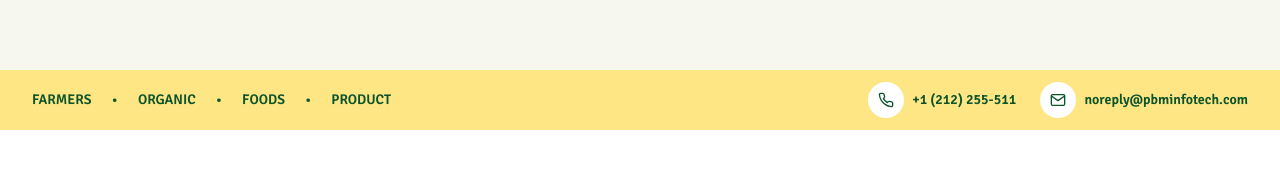
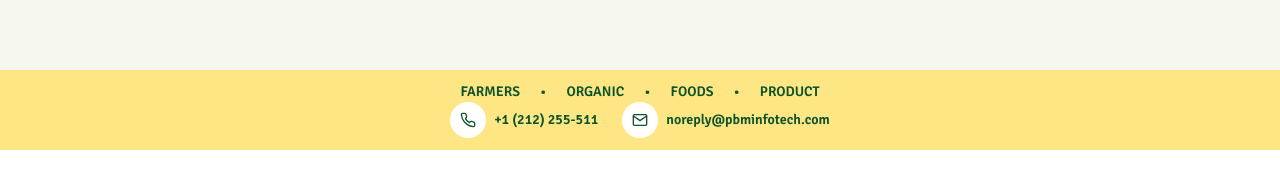
Before and after one commit to Hello007-wq/Aaagrimo, a React (Vite) app: page / in a window 1280 px wide. Shown: the part 6360-6544 px from the top of the page. Built offline with nearby package versions, Linux system fonts and the light colour scheme; grey boxes are pictures that could not be loaded.

Commit message:
ninth commit

```diff
--- a/src/components/Footer.jsx
+++ b/src/components/Footer.jsx
@@ -6,24 +6,27 @@ export default function Footer() {
     <footer className="mt-16 bg-white">
       {/* category + contact strip */}
       <div className="bg-amber-200">
-        <div className="mx-auto max-w-7xl px-4 sm:px-6 lg:px-8 py-3 flex flex-col md:flex-row items-center justify-between gap-4">
-          <div className="flex flex-wrap items-center gap-5 text-green-900 text-sm font-semibold">
-            <span>FARMERS</span>
-            <span>•</span>
-            <span>ORGANIC</span>
-            <span>•</span>
-            <span>FOODS</span>
-            <span>•</span>
-            <span>PRODUCT</span>
+        <div className="mx-auto max-w-7xl px-4 sm:px-6 lg:px-8 py-4 sm:py-3">
+          {/* FARMERS ORGANIC FOODS PRODUCT section */}
+          <div className="flex flex-wrap justify-center items-center gap-2 sm:gap-3 md:gap-5 text-green-900 text-xs sm:text-sm font-semibold mb-4 md:mb-0">
+            <span className="flex-shrink-0">FARMERS</span>
+            <span className="hidden sm:inline flex-shrink-0">•</span>
+            <span className="flex-shrink-0">ORGANIC</span>
+            <span className="hidden sm:inline flex-shrink-0">•</span>
+            <span className="flex-shrink-0">FOODS</span>
+            <span className="hidden sm:inline flex-shrink-0">•</span>
+            <span className="flex-shrink-0">PRODUCT</span>
           </div>
-          <div className="flex items-center gap-6 text-green-900">
+
+          {/* Contact details */}
+          <div className="flex flex-col sm:flex-row items-center justify-center gap-3 sm:gap-6 text-green-900">
             <div className="flex items-center gap-2">
-              <span className="inline-flex h-9 w-9 items-center justify-center rounded-full bg-white"><FiPhone /></span>
-              <span className="text-sm font-semibold">+1 (212) 255-511</span>
+              <span className="inline-flex h-8 w-8 sm:h-9 sm:w-9 items-center justify-center rounded-full bg-white flex-shrink-0"><FiPhone /></span>
+              <span className="text-xs sm:text-sm font-semibold truncate">+1 (212) 255-511</span>
             </div>
             <div className="flex items-center gap-2">
-              <span className="inline-flex h-9 w-9 items-center justify-center rounded-full bg-white"><FiMail /></span>
-              <span className="text-sm font-semibold">noreply@pbminfotech.com</span>
+              <span className="inline-flex h-8 w-8 sm:h-9 sm:w-9 items-center justify-center rounded-full bg-white flex-shrink-0"><FiMail /></span>
+              <span className="text-xs sm:text-sm font-semibold truncate max-w-[200px] sm:max-w-none">noreply@pbminfotech.com</span>
             </div>
           </div>
         </div>
```
